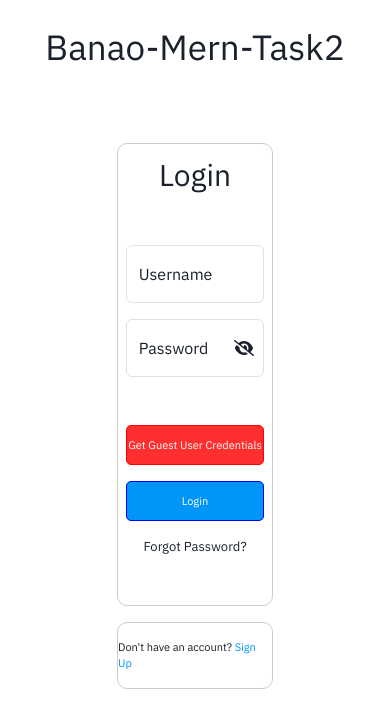
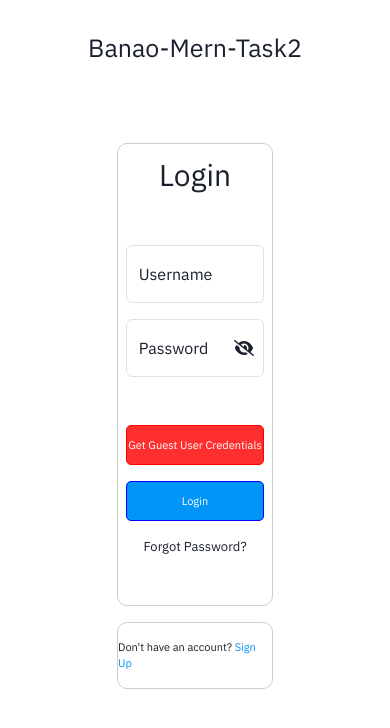
Before and after one commit to shadow855/banao-mern-task2-frontend, a React (Create React App) app: page /posts#/login in a window 390 px wide. Shown: the top 728 px of the page. Built offline with nearby package versions, Linux system fonts and the light colour scheme.

Commit message:
added logout

```diff
--- a/src/App.css
+++ b/src/App.css
@@ -2,6 +2,12 @@
 
 * {
   font-family: "IBM Plex Sans", cursive;
+}
+.heading-title {
+  font-size: 35px;
+}
+.logout-icon {
+  font-size: 25px;
 }
 
 .login-form-top {
@@ -96,6 +102,9 @@
   .floatingInput {
     font-size: 15px;
   }
+  .heading-title {
+    font-size: 30px;
+  }
 }
 
 @media screen and (max-width: 470px) {
@@ -119,6 +128,12 @@
   .login-text {
     font-size: 13px;
   }
+  .heading-title {
+    font-size: 27px;
+  }
+  .logout-icon {
+    font-size: 22px;
+  }
 }
 @media screen and (max-width: 420px) {
   .login-button {
@@ -137,6 +152,12 @@
   }
   .login-text {
     font-size: 13px;
+  }
+  .heading-title {
+    font-size: 25px;
+  }
+  .logout-icon {
+    font-size: 20px;
   }
 }
 @media screen and (max-width: 370px) {
@@ -157,4 +178,10 @@
   .login-text {
     font-size: 11px;
   }
+  .heading-title {
+    font-size: 22px;
+  }
+  .logout-icon {
+    font-size: 18px;
+  }
 }
--- a/src/components/Navbar.js
+++ b/src/components/Navbar.js
@@ -1,12 +1,39 @@
 import React from 'react'
 import '../Css Folder/wave.css'
+import { MdLogout } from "react-icons/md";
+import { useLocation, useNavigate } from 'react-router-dom'
+import { useToast } from '@chakra-ui/react';
 
 const Navbar = () => {
+    const location = useLocation();
+    const toast = useToast();
+    const navigate = useNavigate();
+
+    const logOutUser = () => {
+        toast({
+            title: 'Logged Out Successfully',
+            status: 'success',
+            duration: 5000,
+            isClosable: true,
+            position: 'bottom',
+        });
+        localStorage.removeItem('token');
+        navigate('/login');
+
+    }
 
     return (
         <div className='d-flex justify-content-center align-items-center' id='main-nav-box' style={{ height: '95px', width: '100%' }}>
             <div className="fog" />
-            <div style={{ fontSize: '35px' }}>Banao-Mern-Task2</div>
+            {location.pathname === '/posts' && (
+                <div style={{ flex: 1 }}></div>
+            )}
+            <div className='heading-title' style={{ flex: 3, textAlign: 'center' }}>Banao-Mern-Task2</div>
+            {location.pathname === '/posts' && (
+                <div className='d-flex justify-content-center align-items-center logout-icon' style={{ flex: 1 }}>
+                    <MdLogout style={{ cursor: 'pointer' }} onClick={logOutUser} />
+                </div>
+            )}
         </div >
     )
 }
```
